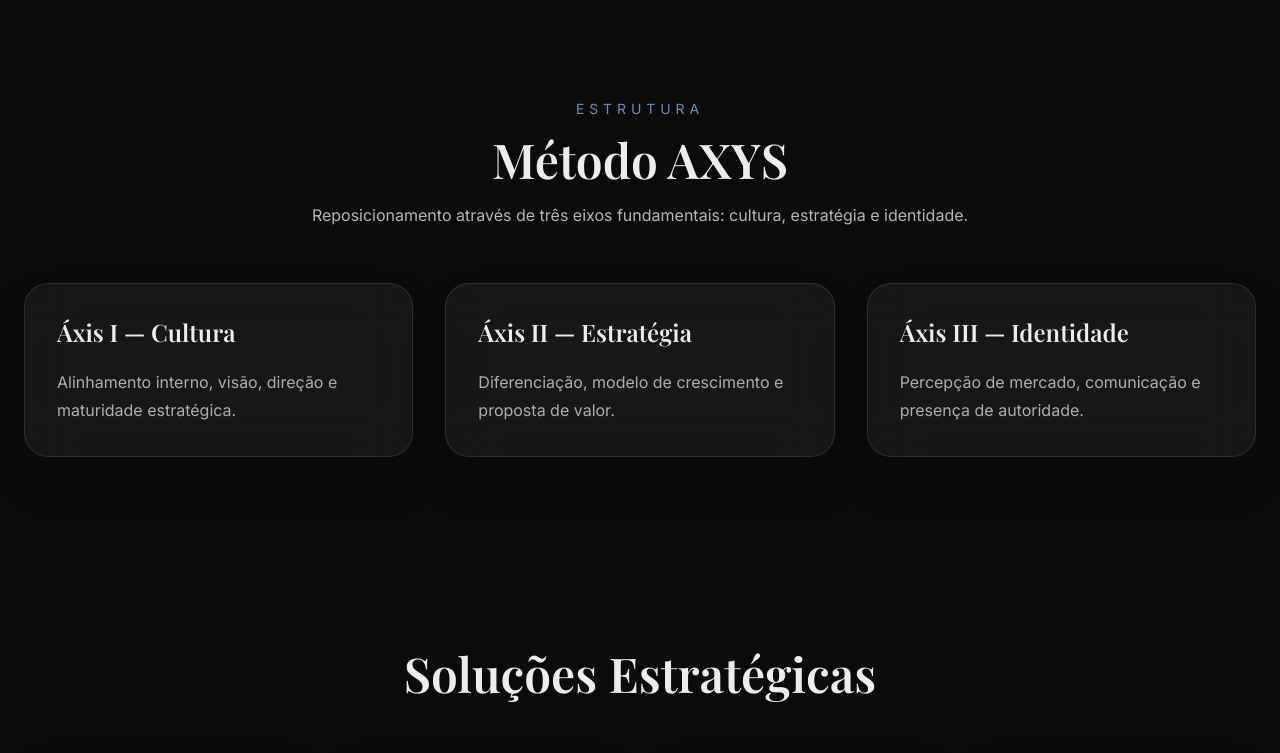
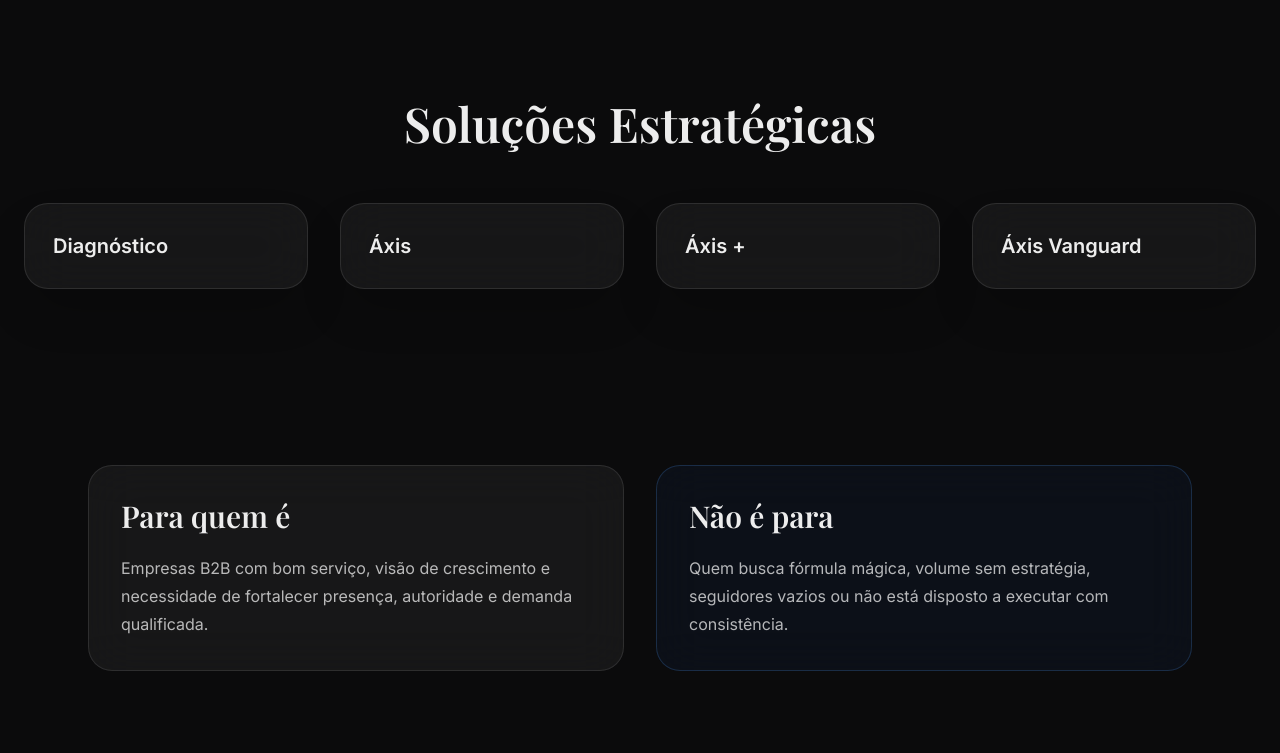
Before and after one commit to vsouza30-cmd/aydaxys, a Next.js app: page / in a window 1280 px wide. Shown: the part 1200-1953 px from the top of the page. Built offline with nearby package versions, Linux system fonts and the light colour scheme.

Commit message:
atualizar metadata AYDAXYS

```diff
--- a/app/layout.tsx
+++ b/app/layout.tsx
@@ -8,8 +8,29 @@ const inter = Inter({
 });
 
 export const metadata: Metadata = {
-  title: "North Signal",
-  description: "Onde autoridade encontra crescimento.",
+  title: "AYDAXYS",
+  description:
+    "Consultoria estratégica para empresas B2B que buscam presença, percepção de valor e demanda qualificada.",
+  keywords: [
+    "consultoria estratégica",
+    "B2B",
+    "posicionamento",
+    "branding",
+    "demanda qualificada",
+    "AYDAXYS",
+    "reposicionamento empresarial",
+  ],
+  authors: [{ name: "AYDAXYS" }],
+  creator: "AYDAXYS",
+  openGraph: {
+    title: "AYDAXYS",
+    description:
+      "Onde a competência encontra valor real.",
+    url: "https://north-signal-chi.vercel.app",
+    siteName: "AYDAXYS",
+    locale: "pt_BR",
+    type: "website",
+  },
 };
 
 export default function RootLayout({
@@ -32,6 +53,7 @@ export default function RootLayout({
             window.dataLayer = window.dataLayer || [];
             function gtag(){dataLayer.push(arguments);}
             gtag('js', new Date());
+
             gtag('config', 'G-RXCC50JJSK');
           `}
         </Script>
--- a/app/page.tsx
+++ b/app/page.tsx
@@ -55,9 +55,6 @@ export default function Home() {
         problemTitle: "Competência sem percepção continua invisível.",
         problemText:
           "Muitas empresas entregam muito, mas ainda são percebidas como comuns. A AYDAXYS atua no reposicionamento para transformar clareza, presença e percepção em crescimento estruturado.",
-        methodTitle: "Método AXYS",
-        methodText:
-          "Reposicionamento através de três eixos fundamentais: cultura, estratégia e identidade.",
         servicesTitle: "Soluções Estratégicas",
         forWhoTitle: "Para quem é",
         forWho:
@@ -78,9 +75,6 @@ export default function Home() {
         problemTitle: "Competence without perception remains invisible.",
         problemText:
           "Many companies deliver real value but are still perceived as ordinary. AYDAXYS works on repositioning to transform clarity, presence and perception into structured growth.",
-        methodTitle: "AXYS Method",
-        methodText:
-          "Repositioning through three fundamental axes: culture, strategy and identity.",
         servicesTitle: "Strategic Solutions",
         forWhoTitle: "Who it is for",
         forWho:
@@ -101,9 +95,6 @@ export default function Home() {
         problemTitle: "Competencia sin percepción sigue invisible.",
         problemText:
           "Muchas empresas entregan mucho, pero siguen siendo percibidas como comunes. AYDAXYS trabaja el reposicionamiento para transformar claridad, presencia y percepción en crecimiento estructurado.",
-        methodTitle: "Método AXYS",
-        methodText:
-          "Reposicionamiento a través de tres ejes fundamentales: cultura, estrategia e identidad.",
         servicesTitle: "Soluciones Estratégicas",
         forWhoTitle: "Para quién es",
         forWho:
@@ -124,9 +115,6 @@ export default function Home() {
         problemTitle: "Competenza senza percezione resta invisibile.",
         problemText:
           "Molte aziende offrono valore reale, ma vengono ancora percepite come comuni. AYDAXYS lavora sul riposizionamento per trasformare chiarezza, presenza e percezione in crescita strutturata.",
-        methodTitle: "Metodo AXYS",
-        methodText:
-          "Riposizionamento attraverso tre assi fondamentali: cultura, strategia e identità.",
         servicesTitle: "Soluzioni Strategiche",
         forWhoTitle: "Per chi è",
         forWho:
@@ -147,9 +135,6 @@ export default function Home() {
         problemTitle: "La compétence sans perception reste invisible.",
         problemText:
           "Beaucoup d’entreprises livrent une vraie valeur, mais restent perçues comme ordinaires. AYDAXYS travaille le repositionnement pour transformer clarté, présence et perception en croissance structurée.",
-        methodTitle: "Méthode AXYS",
-        methodText:
-          "Repositionnement à travers trois axes fondamentaux : culture, stratégie et identité.",
         servicesTitle: "Solutions Stratégiques",
         forWhoTitle: "Pour qui",
         forWho:
@@ -187,21 +172,6 @@ export default function Home() {
       title: "Áxis Vanguard",
       content:
         "Camada executiva de crescimento, refinamento de percepção e expansão estratégica.",
-    },
-  ];
-
-  const axis = [
-    {
-      title: "Áxis I — Cultura",
-      text: "Alinhamento interno, visão, direção e maturidade estratégica.",
-    },
-    {
-      title: "Áxis II — Estratégia",
-      text: "Diferenciação, modelo de crescimento e proposta de valor.",
-    },
-    {
-      title: "Áxis III — Identidade",
-      text: "Percepção de mercado, comunicação e presença de autoridade.",
     },
   ];
 
@@ -340,37 +310,6 @@ export default function Home() {
 
       <section className="mx-auto max-w-7xl px-6 py-24">
         <div className="mb-14 text-center">
-          <p className="text-sm uppercase tracking-[0.35em] text-blue-300/70">
-            Estrutura
-          </p>
-
-          <h3 className={`${serif.className} mt-4 text-4xl md:text-5xl`}>
-            {t.methodTitle}
-          </h3>
-
-          <p className="mx-auto mt-5 max-w-2xl text-white/70">
-            {t.methodText}
-          </p>
-        </div>
-
-        <div className="grid gap-8 md:grid-cols-3">
-          {axis.map((item, i) => (
-            <motion.div
-              key={i}
-              whileHover={{ y: -8, scale: 1.02 }}
-              className="rounded-3xl border border-white/10 bg-white/5 p-8 backdrop-blur-xl shadow-2xl"
-            >
-              <h4 className={`${serif.className} text-2xl`}>
-                {item.title}
-              </h4>
-              <p className="mt-5 leading-7 text-white/65">{item.text}</p>
-            </motion.div>
-          ))}
-        </div>
-      </section>
-
-      <section className="mx-auto max-w-7xl px-6 py-24">
-        <div className="mb-14 text-center">
           <h3 className={`${serif.className} text-4xl md:text-5xl`}>
             {t.servicesTitle}
           </h3>
```
